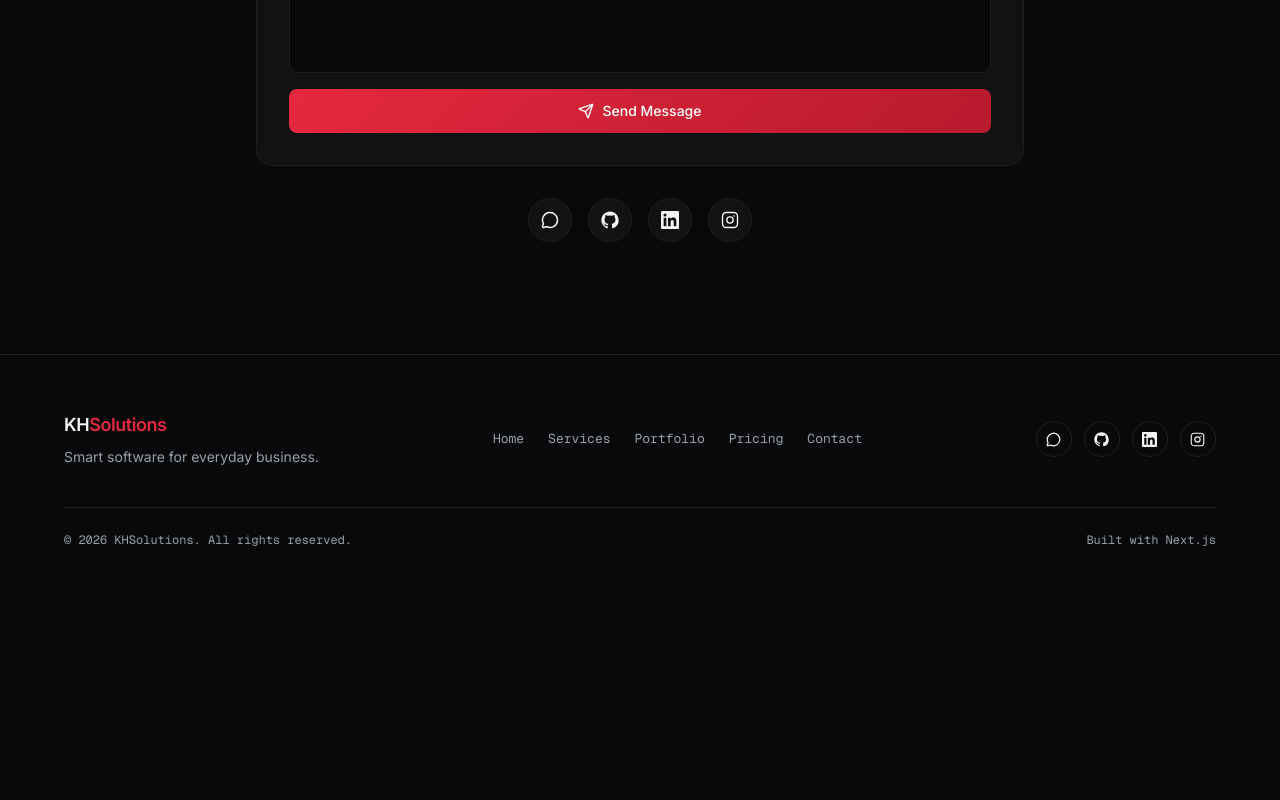
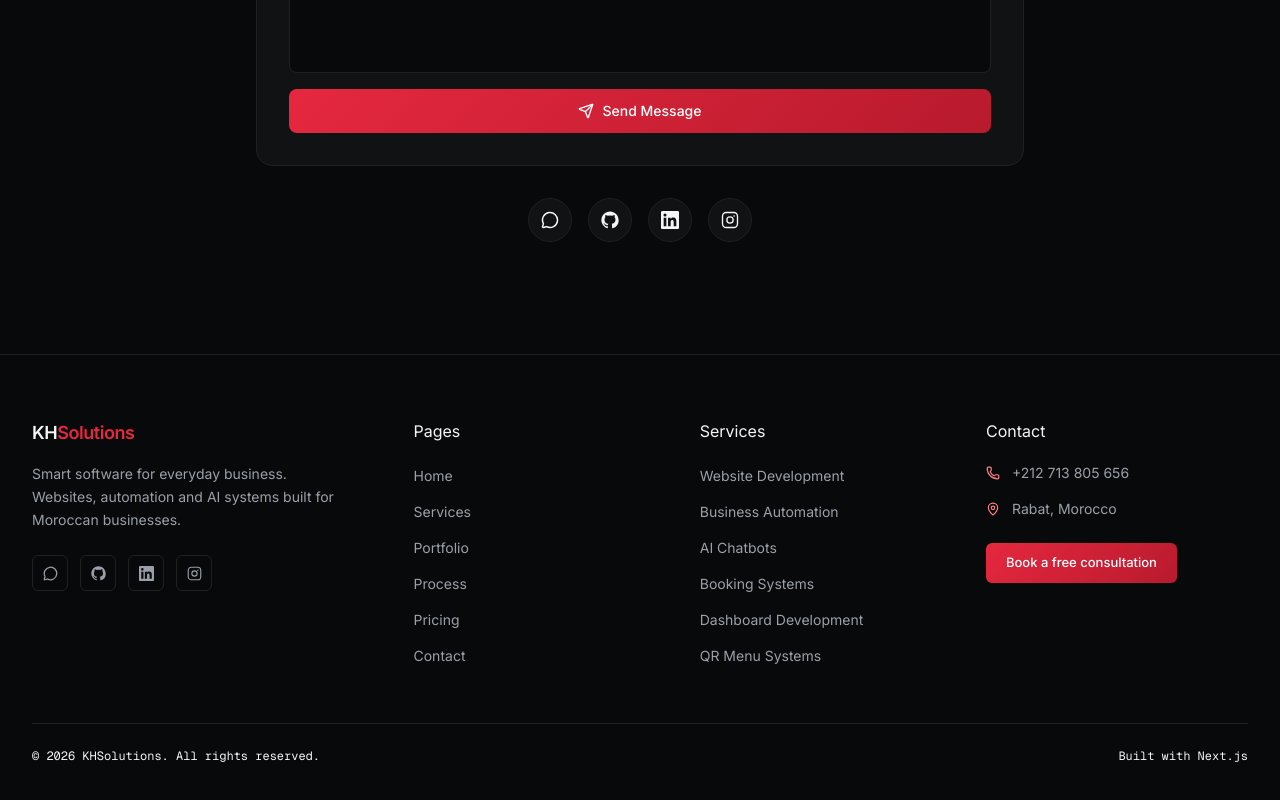
Before and after one commit to khaliliche/khsolutions, a Next.js app: page / in a window 1280 px wide. Shown: the part 8434-9234 px from the top of the page. Before the commit the page ends 9038 px from the top, so only its background shows below. Built offline with nearby package versions, Linux system fonts and the light colour scheme.

Commit message:
fix sitemap

```diff
--- a/src/app/sitemap.ts
+++ b/src/app/sitemap.ts
@@ -22,9 +22,10 @@ export default function sitemap(): MetadataRoute.Sitemap {
     { url: `${SITE_URL}/portfolio`, lastModified },
   ];
 
-  const serviceRoutes: MetadataRoute.Sitemap = services.flatMap((s) =>
-    pair(`/services/${s.slug}`, `/fr/services/${s.slug}`)
-  );
+  const serviceRoutes: MetadataRoute.Sitemap = services.map((s) => ({
+    url: `${SITE_URL}/services/${s.slug}`,
+    lastModified,
+  }));
 
   const portfolioRoutes: MetadataRoute.Sitemap = portfolio.map((p) => ({
     url: `${SITE_URL}/portfolio/${p.slug}`,
--- a/src/components/layout/Footer.tsx
+++ b/src/components/layout/Footer.tsx
@@ -1,61 +1,83 @@
-
 "use client";
-
 import Link from "next/link";
-import { usePathname } from "next/navigation";
 import { useLanguage } from "@/i18n/context";
 import { GithubIcon, LinkedinIcon, InstagramIcon } from "@/components/ui/BrandIcons";
-import { MessageCircle } from "lucide-react";
+import { MessageCircle, MapPin, Phone } from "lucide-react";
+import { services } from "@/data/services";
 
 export default function Footer() {
   const { t, lang } = useLanguage();
-  const pathname = usePathname() ?? "";
-  const prefix = pathname === "/fr" || pathname.startsWith("/fr/") ? "/fr" : "";
-  const anchor = (id: string) => (prefix ? `${prefix}#${id}` : `/#${id}`);
-
-  const links = [
-    { href: anchor("home"), label: t.nav.home },
-    { href: anchor("services"), label: t.nav.services },
-    { href: anchor("portfolio"), label: t.nav.portfolio },
-    { href: anchor("pricing"), label: t.nav.pricing },
-    { href: anchor("contact"), label: t.nav.contact },
+  const pages = [
+    { href: "/#home", label: t.nav.home }, { href: "/#services", label: t.nav.services },
+    { href: "/#portfolio", label: t.nav.portfolio }, { href: "/#process", label: t.nav.process },
+    { href: "/#pricing", label: t.nav.pricing }, { href: "/#contact", label: t.nav.contact },
   ];
-
   const socials = [
-    { Icon: MessageCircle, href: "https://wa.me/212713805656" },
-    { Icon: GithubIcon, href: "https://github.com/khaliliche" },
-    { Icon: LinkedinIcon, href: "https://www.linkedin.com/in/khalil-iche-32688a358/" },
-    { Icon: InstagramIcon, href: "https://www.instagram.com/k4alil5/" },
+    { Icon: MessageCircle, href: "https://wa.me/212713805656", label: "WhatsApp" },
+    { Icon: GithubIcon, href: "https://github.com/khaliliche", label: "GitHub" },
+    { Icon: LinkedinIcon, href: "https://www.linkedin.com/in/khalil-iche-32688a358/", label: "LinkedIn" },
+    { Icon: InstagramIcon, href: "https://www.instagram.com/k4alil5/", label: "Instagram" },
   ];
 
   return (
-    <footer className="relative border-t border-border px-6 py-14">
-      <div className="mx-auto max-w-6xl flex flex-col md:flex-row items-start md:items-center justify-between gap-8">
+    <footer className="relative border-t border-border">
+      <div className="bg-aurora pointer-events-none absolute inset-0" aria-hidden="true" />
+      <div className="relative mx-auto max-w-7xl px-5 py-16 sm:px-8">
+        <div className="grid grid-cols-1 gap-12 md:grid-cols-2 lg:grid-cols-[1.4fr_1fr_1fr_1.1fr]">
           <div>
-          <Link href={prefix || "/"} className="font-display font-semibold text-lg tracking-tight">
+            <Link href="/" className="font-display text-lg font-semibold tracking-tight text-foreground">
               KH<span className="text-primary">Solutions</span>
             </Link>
-          <p className="mt-2 text-sm text-muted max-w-xs">{lang === "en" ? "Smart software for everyday business." : "Des logiciels intelligents pour votre entreprise."}</p>
-        </div>
-
-        <nav className="flex flex-wrap gap-x-6 gap-y-2 font-mono text-[13px] text-muted">
-          {links.map((l) => (
-            <a key={l.href} href={l.href} className="hover:text-foreground transition-colors">{l.label}</a>
-          ))}
-        </nav>
-
-        <div className="flex items-center gap-3">
-          {socials.map((s, i) => (
-            <a key={i} href={s.href} target="_blank" rel="noopener noreferrer" aria-label={s.href.includes("wa.me") ? "WhatsApp" : s.href.includes("github") ? "GitHub" : s.href.includes("linkedin") ? "LinkedIn" : "Instagram"} className="inline-flex items-center justify-center h-9 w-9 rounded-full border border-border hover:border-primary hover:text-primary-light transition-colors">
+            <p className="mt-4 max-w-xs text-sm leading-relaxed text-muted">
+              {lang === "en" ? "Smart software for everyday business. Websites, automation and AI systems built for Moroccan businesses." : "Des logiciels intelligents pour votre entreprise. Sites web, automatisation et IA pour les entreprises marocaines."}
+            </p>
+            <div className="mt-6 flex items-center gap-3">
+              {socials.map((s) => (
+                <a key={s.label} href={s.href} target="_blank" rel="noopener noreferrer" aria-label={s.label}
+                  className="flex h-9 w-9 items-center justify-center rounded-md border border-border text-muted transition-colors duration-300 hover:border-primary hover:text-primary-light">
                   <s.Icon size={15} />
                 </a>
               ))}
             </div>
           </div>
-
-      <div className="mx-auto max-w-6xl mt-10 pt-6 border-t border-border flex flex-col sm:flex-row items-center justify-between gap-3 text-xs text-muted font-mono">
+          <nav aria-label="Footer pages">
+            <p className="tech-label">{lang === "en" ? "Pages" : "Pages"}</p>
+            <ul className="mt-5 space-y-3">
+              {pages.map((l) => (
+                <li key={l.href}>
+                  <a href={l.href} className="text-sm text-muted transition-colors hover:text-foreground">{l.label}</a>
+                </li>
+              ))}
+            </ul>
+          </nav>
+          <nav aria-label="Footer services">
+            <p className="tech-label">{lang === "en" ? "Services" : "Services"}</p>
+            <ul className="mt-5 space-y-3">
+              {services.slice(0, 6).map((s) => (
+                <li key={s.slug}>
+                  <Link href={`/services/${s.slug}`} className="text-sm text-muted transition-colors hover:text-foreground">
+                    {lang === "en" ? s.en.title : s.fr.title}
+                  </Link>
+                </li>
+              ))}
+            </ul>
+          </nav>
+          <div>
+            <p className="tech-label">{lang === "en" ? "Contact" : "Contact"}</p>
+            <ul className="mt-5 space-y-4 text-sm text-muted">
+              <li className="flex items-center gap-3"><Phone size={14} className="text-primary-light" aria-hidden="true" /> +212 713 805 656</li>
+              <li className="flex items-center gap-3"><MapPin size={14} className="text-primary-light" aria-hidden="true" /> Rabat, Morocco</li>
+            </ul>
+            <a href="https://wa.me/212713805656" target="_blank" rel="noopener noreferrer"
+              className="mt-6 inline-flex items-center gap-2 rounded-md bg-gradient-primary px-5 py-2.5 text-[13px] font-medium text-white">
+              {lang === "en" ? "Book a free consultation" : "Consultation gratuite"}
+            </a>
+          </div>
+        </div>
+        <div className="mt-14 flex flex-col items-center justify-between gap-3 border-t border-border pt-6 font-mono text-xs text-faint sm:flex-row">
           <span>© {new Date().getFullYear()} KHSolutions. {lang === "en" ? "All rights reserved." : "Tous droits réservés."}</span>
           <span>{lang === "en" ? "Built with Next.js" : "Développé avec Next.js"}</span>
+        </div>
       </div>
     </footer>
   );
--- a/src/components/sections/Testimonials.tsx
+++ b/src/components/sections/Testimonials.tsx
@@ -3,6 +3,7 @@
 import { motion } from "framer-motion";
 import { Quote } from "lucide-react";
 import { useLanguage } from "@/i18n/context";
+
 
 const testimonials = [
   {
```
Lines whose indentation alone changed are shown as unchanged.
